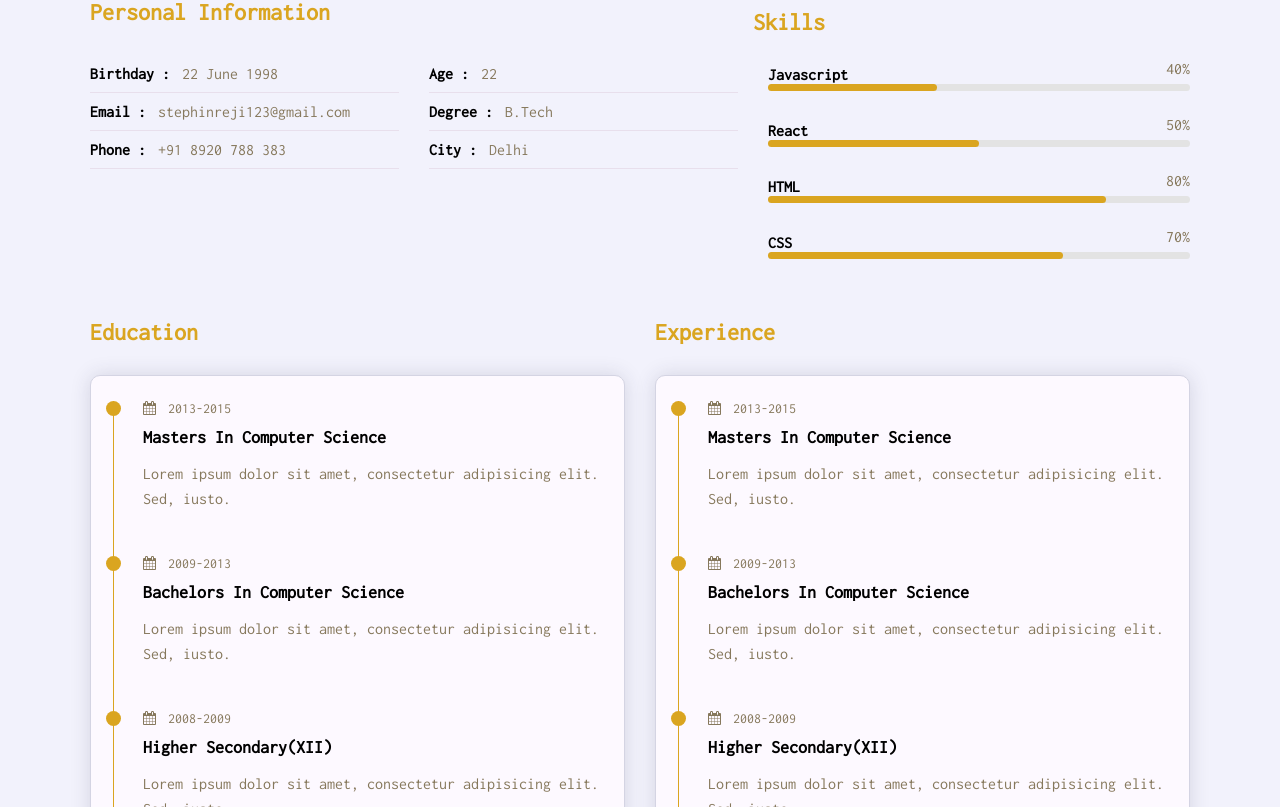
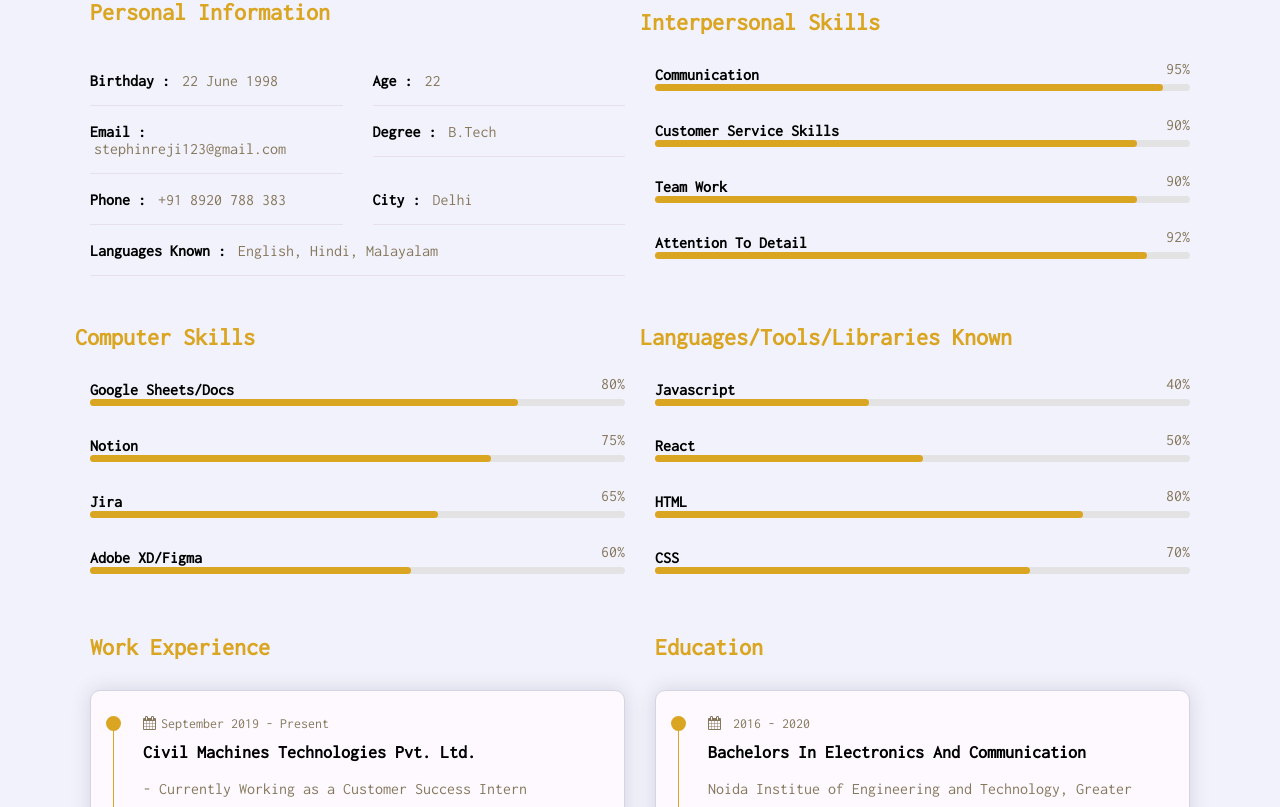
Before and after one commit to stephin007/myportfolio, a React (Create React App) app: page /about in a window 1280 px wide. Shown: the part 373-1180 px from the top of the page. Built offline with nearby package versions, Linux system fonts and the light colour scheme.

Commit message:
added info to about me section

```diff
--- a/src/components/About.js
+++ b/src/components/About.js
@@ -44,6 +44,9 @@ class About extends Component{
                                             <div className="info-item padd-15">
                                                 <p>City : <span>Delhi</span></p>
                                             </div>
+                                            <div className="info-item padd-15" id="language">
+                                                <p>Languages Known : <span>English, Hindi, Malayalam</span></p>
+                                            </div>
                                         </div>
                                         {/* <div className="row">
                                             <div className="buttons padd-15">
@@ -55,7 +58,77 @@ class About extends Component{
                                     <div className="skills padd-15">
                                         <div className="row">
                                             <h3 className="pi-title">
-                                                Skills
+                                                Interpersonal Skills
+                                            </h3>
+                                            <div className="skill-item padd-15">
+                                                <h5>Communication</h5>
+                                                <div className="progress">
+                                                    <div className="progress-in" style= {{width: "95%"}}></div>
+                                                    <div className="skill-percent">95%</div>
+                                                </div>
+                                            </div>
+                                            <div className="skill-item padd-15">
+                                                <h5>Customer Service Skills</h5>
+                                                <div className="progress">
+                                                    <div className="progress-in" style= {{width: "90%"}}></div>
+                                                    <div className="skill-percent">90%</div>
+                                                </div>
+                                            </div>
+                                            <div className="skill-item padd-15">
+                                                <h5>Team Work</h5>
+                                                <div className="progress">
+                                                    <div className="progress-in" style= {{width: "90%"}}></div>
+                                                    <div className="skill-percent">90%</div>
+                                                </div>
+                                            </div>
+                                            <div className="skill-item padd-15">
+                                                <h5>Attention to Detail</h5>
+                                                <div className="progress">
+                                                    <div className="progress-in" style= {{width: "92%"}}></div>
+                                                    <div className="skill-percent">92%</div>
+                                                </div>
+                                            </div>
+                                        </div>
+                                    </div>
+                                    <div className="skills padd-15" id="computerskills">
+                                        <div className="row">
+                                            <h3 className="pi-title">
+                                                Computer Skills
+                                            </h3>
+                                            <div className="skill-item padd-15">
+                                                <h5>Google Sheets/Docs</h5>
+                                                <div className="progress">
+                                                    <div className="progress-in" style= {{width: "80%"}}></div>
+                                                    <div className="skill-percent">80%</div>
+                                                </div>
+                                            </div>
+                                            <div className="skill-item padd-15">
+                                                <h5>Notion</h5>
+                                                <div className="progress">
+                                                    <div className="progress-in" style= {{width: "75%"}}></div>
+                                                    <div className="skill-percent">75%</div>
+                                                </div>
+                                            </div>
+                                            <div className="skill-item padd-15">
+                                                <h5>Jira</h5>
+                                                <div className="progress">
+                                                    <div className="progress-in" style= {{width: "65%"}}></div>
+                                                    <div className="skill-percent">65%</div>
+                                                </div>
+                                            </div>
+                                            <div className="skill-item padd-15">
+                                                <h5>Adobe XD/Figma</h5>
+                                                <div className="progress">
+                                                    <div className="progress-in" style= {{width: "60%"}}></div>
+                                                    <div className="skill-percent">60%</div>
+                                                </div>
+                                            </div>
+                                        </div>
+                                    </div>
+                                    <div className="skills padd-15" id="tools">
+                                        <div className="row">
+                                            <h3 className="pi-title">
+                                                Languages/Tools/Libraries Known
                                             </h3>
                                             <div className="skill-item padd-15">
                                                 <h5>Javascript</h5>
@@ -89,6 +162,47 @@ class About extends Component{
                                     </div>
                                 </div>
                                 <div className="row">
+                                <div className="experience padd-15">
+                                        <h3 className="title">
+                                            Work Experience
+                                        </h3>
+                                        <div className="row">
+                                            <div className="timeline-box padd-15">
+                                                <div className="timeline shadow-dark">
+                                                    {/* Timeline-item start */}
+                                                    <div className="timeline-item">
+                                                            <div className="circle-dot"></div>
+                                                            <h6 className="timeline-date">
+                                                                <i className="fa fa-calendar"></i>September 2019 - Present
+                                                            </h6>
+                                                            <h4 className="timeline-title">
+                                                                Civil Machines Technologies Pvt. Ltd.
+                                                            </h4>
+                                                            <p className="timeline-text">
+                                                                - Currently Working as a Customer Success Intern <br/>
+                                                                - Communication with customers via phone or email and to provode high-quality support and resolution to their issues is one of my daily tasks.
+                                                            </p>
+                                                    </div>
+                                                    {/* Timeline-item end */}
+                                                    {/* Timeline-item start */}
+                                                    <div className="timeline-item">
+                                                            <div className="circle-dot"></div>
+                                                            <h6 className="timeline-date">
+                                                                <i className="fa fa-calendar"></i> June 2019 - July 2019
+                                                            </h6>
+                                                            <h4 className="timeline-title">
+                                                                Bolt : IoT Platform
+                                                            </h4>
+                                                            <p className="timeline-text">
+                                                                - Worked as a Social Media Marketing Intern <br/>
+                                                                - My main work was to make posters and strategise how to increase the reach of the product to a broader public socially.
+                                                            </p>
+                                                    </div>
+                                                    {/* Timeline-item end */}
+                                                </div>
+                                            </div>
+                                    </div>
+                                    </div>
                                     <div className="education padd-15">
                                         <h3 className="title">
                                         Education
@@ -100,13 +214,13 @@ class About extends Component{
                                                     <div className="timeline-item">
                                                             <div className="circle-dot"></div>
                                                             <h6 className="timeline-date">
-                                                                <i className="fa fa-calendar"></i> 2013-2015
+                                                                <i className="fa fa-calendar"></i> 2016 - 2020
                                                             </h6>
                                                             <h4 className="timeline-title">
-                                                                Masters in Computer Science
+                                                                Bachelors in Electronics and Communication
                                                             </h4>
                                                             <p className="timeline-text">
-                                                                Lorem ipsum dolor sit amet, consectetur adipisicing elit. Sed, iusto.
+                                                                Noida Institue of Engineering and Technology, Greater Noida, Uttar Pradesh
                                                             </p>
                                                     </div>
                                                     {/* Timeline-item end */}
@@ -114,13 +228,13 @@ class About extends Component{
                                                     <div className="timeline-item">
                                                             <div className="circle-dot"></div>
                                                             <h6 className="timeline-date">
-                                                                <i className="fa fa-calendar"></i> 2009-2013
+                                                                <i className="fa fa-calendar"></i> 2009 - 2014
                                                             </h6>
                                                             <h4 className="timeline-title">
-                                                                Bachelors in Computer Science
+                                                                Senior Secondary Education(XI-XII)
                                                             </h4>
                                                             <p className="timeline-text">
-                                                                Lorem ipsum dolor sit amet, consectetur adipisicing elit. Sed, iusto.
+                                                                Assisi Convent Senior Secondary School, Noida, Uttar Pradesh
                                                             </p>
                                                     </div>
                                                     {/* Timeline-item end */}
@@ -128,13 +242,13 @@ class About extends Component{
                                                     <div className="timeline-item">
                                                             <div className="circle-dot"></div>
                                                             <h6 className="timeline-date">
-                                                                <i className="fa fa-calendar"></i> 2008-2009
+                                                                <i className="fa fa-calendar"></i> 2008 - 2009
                                                             </h6>
                                                             <h4 className="timeline-title">
-                                                                Higher Secondary(XII)
+                                                                Secondary Education(X)
                                                             </h4>
                                                             <p className="timeline-text">
-                                                                Lorem ipsum dolor sit amet, consectetur adipisicing elit. Sed, iusto.
+                                                                Assisi Convent Senior Secondary School, Noida, Uttar Pradesh
                                                             </p>
                                                     </div>
                                                     {/* Timeline-item end */}
@@ -142,59 +256,6 @@ class About extends Component{
                                             </div>
                                     </div>
 
-                                    </div>
-                                    <div className="experience padd-15">
-                                        <h3 className="title">
-                                            Experience
-                                        </h3>
-                                        <div className="row">
-                                            <div className="timeline-box padd-15">
-                                                <div className="timeline shadow-dark">
-                                                    {/* Timeline-item start */}
-                                                    <div className="timeline-item">
-                                                            <div className="circle-dot"></div>
-                                                            <h6 className="timeline-date">
-                                                                <i className="fa fa-calendar"></i> 2013-2015
-                                                            </h6>
-                                                            <h4 className="timeline-title">
-                                                                Masters in Computer Science
-                                                            </h4>
-                                                            <p className="timeline-text">
-                                                                Lorem ipsum dolor sit amet, consectetur adipisicing elit. Sed, iusto.
-                                                            </p>
-                                                    </div>
-                                                    {/* Timeline-item end */}
-                                                    {/* Timeline-item start */}
-                                                    <div className="timeline-item">
-                                                            <div className="circle-dot"></div>
-                                                            <h6 className="timeline-date">
-                                                                <i className="fa fa-calendar"></i> 2009-2013
-                                                            </h6>
-                                                            <h4 className="timeline-title">
-                                                                Bachelors in Computer Science
-                                                            </h4>
-                                                            <p className="timeline-text">
-                                                                Lorem ipsum dolor sit amet, consectetur adipisicing elit. Sed, iusto.
-                                                            </p>
-                                                    </div>
-                                                    {/* Timeline-item end */}
-                                                    {/* Timeline-item start */}
-                                                    <div className="timeline-item">
-                                                            <div className="circle-dot"></div>
-                                                            <h6 className="timeline-date">
-                                                                <i className="fa fa-calendar"></i> 2008-2009
-                                                            </h6>
-                                                            <h4 className="timeline-title">
-                                                                Higher Secondary(XII)
-                                                            </h4>
-                                                            <p className="timeline-text">
-                                                                Lorem ipsum dolor sit amet, consectetur adipisicing elit. Sed, iusto.
-                                                            </p>
-                                                    </div>
-                                                    {/* Timeline-item end */}
-                                                </div>
-                                            </div>
-                                    </div>
                                     </div>
                                 </div>
                             </div>
--- a/src/css/about.css
+++ b/src/css/about.css
@@ -109,9 +109,9 @@
 
 .about .about-content .personal-info{
     /* background-color: red; */
-    -ms-flex: 0 0 60%;
-    flex: 0 0 60%;
-    max-width: 60%;
+    -ms-flex: 0 0 50%;
+    flex: 0 0 50%;
+    max-width: 50%;
     margin-top: 25px;
 }
 
@@ -121,9 +121,15 @@
     max-width: 50%;
 }
 
+#language{
+    -ms-flex: 0 0 100%;
+    flex: 0 0 100%;
+    max-width: 100%;
+}
+
 .about .about-content .personal-info .info-item p{
     font-weight: 600;
-    padding: 10px 0;
+    padding: 16.5px 0;
     font-size: 16px;
     margin: 0;
     border-bottom: 1px solid #e8dfec;
@@ -178,10 +184,22 @@
 }
 
 .about .about-content .skills{
-    -ms-flex: 0 0 40%;
-    flex: 0 0 40%;
-    max-width: 40%;
+    -ms-flex: 0 0 50%;
+    flex: 0 0 50%;
+    max-width: 50%;
     margin-top: 35px;
+}
+
+#computerskills{
+    -ms-flex: 0 0 50%;
+    flex: 0 0 50%;
+    max-width: 50%;
+}
+
+#tools{
+    -ms-flex: 0 0 50%;
+    flex: 0 0 50%;
+    max-width: 50%;
 }
 
 .about .about-content .skills .skill-item{
```
